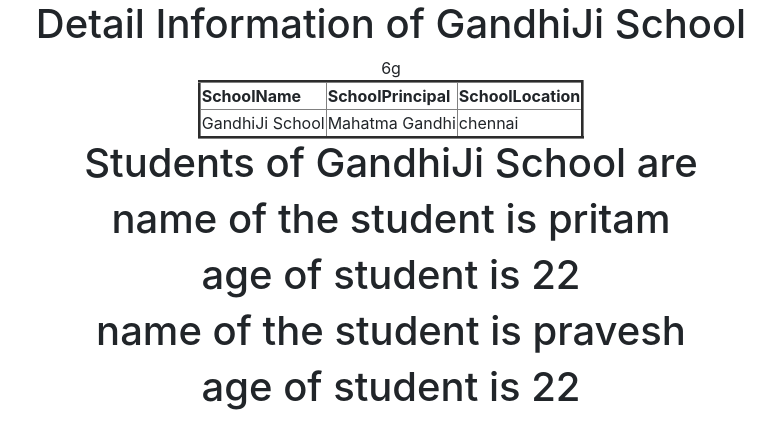
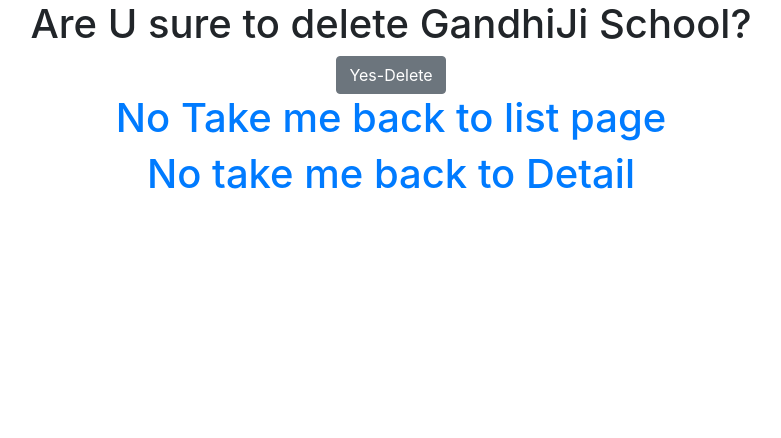
Before and after one commit to harshadvali11/CURD_BY_CBV, a Django app: page /delete/2/ in a window 1280 px wide. Shown: the part 40-478 px from the top of the page, without its empty margins (249-1030 px from the left). Run offline with Django 4.2, Linux system fonts and the light colour scheme; data comes from the database, SQL or seed files in the repository; both versions use the stored data as it was after the commit.

Commit message:
first commit

```diff
--- a/app/views.py
+++ b/app/views.py
@@ -4,8 +4,8 @@ from django.shortcuts import render
 
 from app.models import *
 
-from django.views.generic import ListView,TemplateView,DetailView,CreateView
-
+from django.views.generic import ListView,TemplateView,DetailView,CreateView,UpdateView,DeleteView
+from django.urls import reverse_lazy
 class Home(TemplateView):
     template_name='app/home.html'
 
@@ -24,3 +24,12 @@ class SchoolDetail(DetailView):
 class SchoolCreate(CreateView):
     model=School
     fields='__all__'
+
+class SchoolUpdate(UpdateView):
+    model=School
+    fields='__all__'
+
+class SchoolDelete(DeleteView):
+    model=School
+    context_object_name='schoolobject'
+    success_url=reverse_lazy('SchoolList')
--- a/project37/urls.py
+++ b/project37/urls.py
@@ -24,5 +24,20 @@ urlpatterns = [
     path('SchoolCreate/',SchoolCreate.as_view(),name='SchoolCreate'),
 
 
+
+    re_path('^update/(?P<pk>\d+)/',SchoolUpdate.as_view(),name='update'),
+    re_path('^delete/(?P<pk>\d+)/',SchoolDelete.as_view(),name='delete'),
     re_path('(?P<pk>\d+)/',SchoolDetail.as_view(),name='detail'),
+
+
+
+
+
+
+
+
+
+
+
+
 ]
--- /dev/null
+++ b/templates/app/school_confirm_delete.html
@@ -0,0 +1,29 @@
+{% extends 'app/dummy.html' %}
+
+
+{% block title  %}
+        <title>Delete page</title>
+{% endblock %}
+
+
+{% block body_block %}
+    <h1>Are U sure to delete {{schoolobject.Sname}}?</h1>
+
+    <form method="POST">
+        {% csrf_token %}
+
+        <input type="submit" value="Yes-Delete" class="btn btn-secondary">
+    </form>
+
+<h1><a href="{% url 'SchoolList' %}">No Take me back to list page</a></h1>
+
+
+<h1><a href="{% url 'detail' pk=schoolobject.pk %}">No take me back to Detail</a></h1>
+
+
+
+
+
+
+
+{% endblock %}
--- a/templates/app/school_detail.html
+++ b/templates/app/school_detail.html
@@ -33,9 +33,9 @@
 
 
 
+<a href="{% url 'update' pk=schoolobj.pk %}" class="btn btn-danger">Update</a>
 
-
-
+<a href="{% url 'delete' pk=schoolobj.pk %}" class="btn btn-danger">Delete</a>
 
 
 
```
Also changed, not shown: templates/app/school_form.html (+14 -0 lines), db.sqlite3.
